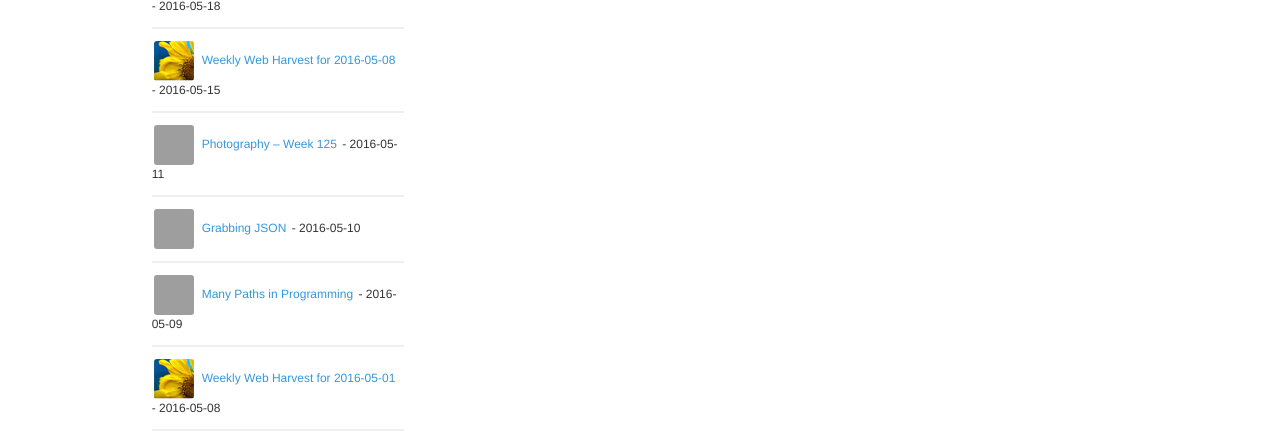
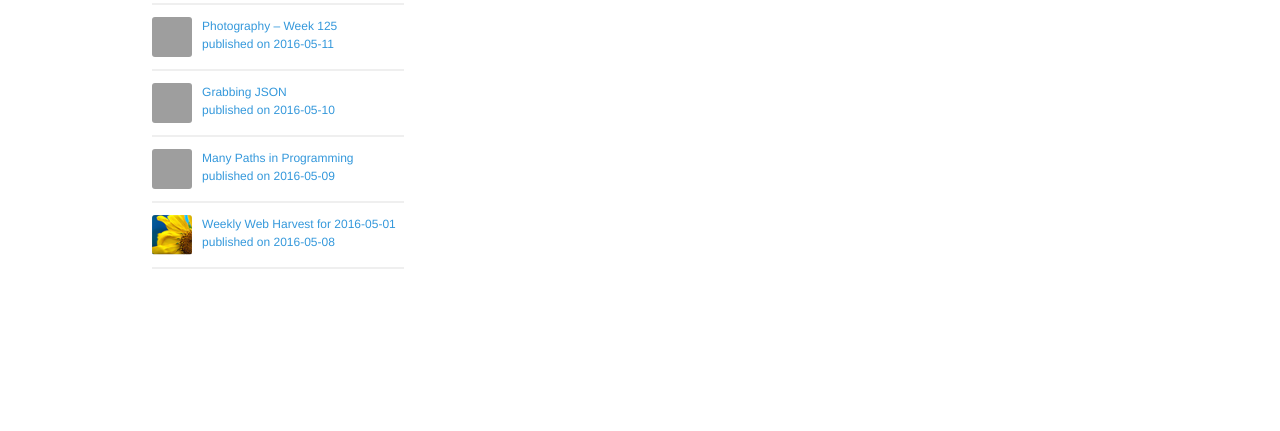
Before and after one commit to woodwardtw/woodwardtw.github.io, a plain HTML site: page index.html in a window 1280 px wide. Shown: the part 1181-1612 px from the top of the page. After the commit the page ends 1450 px from the top, so only its background shows below. Drawn offline with nearby package versions, Linux system fonts and the light colour scheme; grey boxes are pictures that could not be loaded.

Commit message:
layout improvements for blog images

```diff
--- a/index.html
+++ b/index.html
@@ -103,8 +103,8 @@
           success: function(data) {
             console.log(data); //dumps the data to the console to check if the callback is made successfully.
             $.each(data, function(index, item){
-                if (item.better_featured_image != null){ var photo ='<img src="'+ item.better_featured_image.media_details.sizes.thumbnail.source_url +'" width="40px" height="40px">' } else {var photo ='<img src="imgs/default.png" width="40px" height="40px">';};
-                $('#blog').append('<div class="pinboard"><a href="' + item.link + '">' + photo + item.title.rendered + '</a>  -  ' + item.date.substring(0,10) +' </div>');
+                if (item.better_featured_image != null){ var photo ='<div class="pinimg"><img src="'+ item.better_featured_image.media_details.sizes.thumbnail.source_url +'" width="40px" height="40px"></div>' } else {var photo ='<div class="pinimg"><img src="imgs/default.png" width="40px" height="40px"></div>';};
+                $('#blog').append('<a href="' + item.link + '"><div class="pinboard">' + photo + '<div class="pindetails"> ' +item.title.rendered + ' <br/> published on ' + item.date.substring(0,10) +' </div> </div></a>');
               if (index == 10) return false; //only display 10 items
               }); //each
             } //success
```
Also changed, not shown: vendor/twbs/bootstrap/dist/css/me.css.
